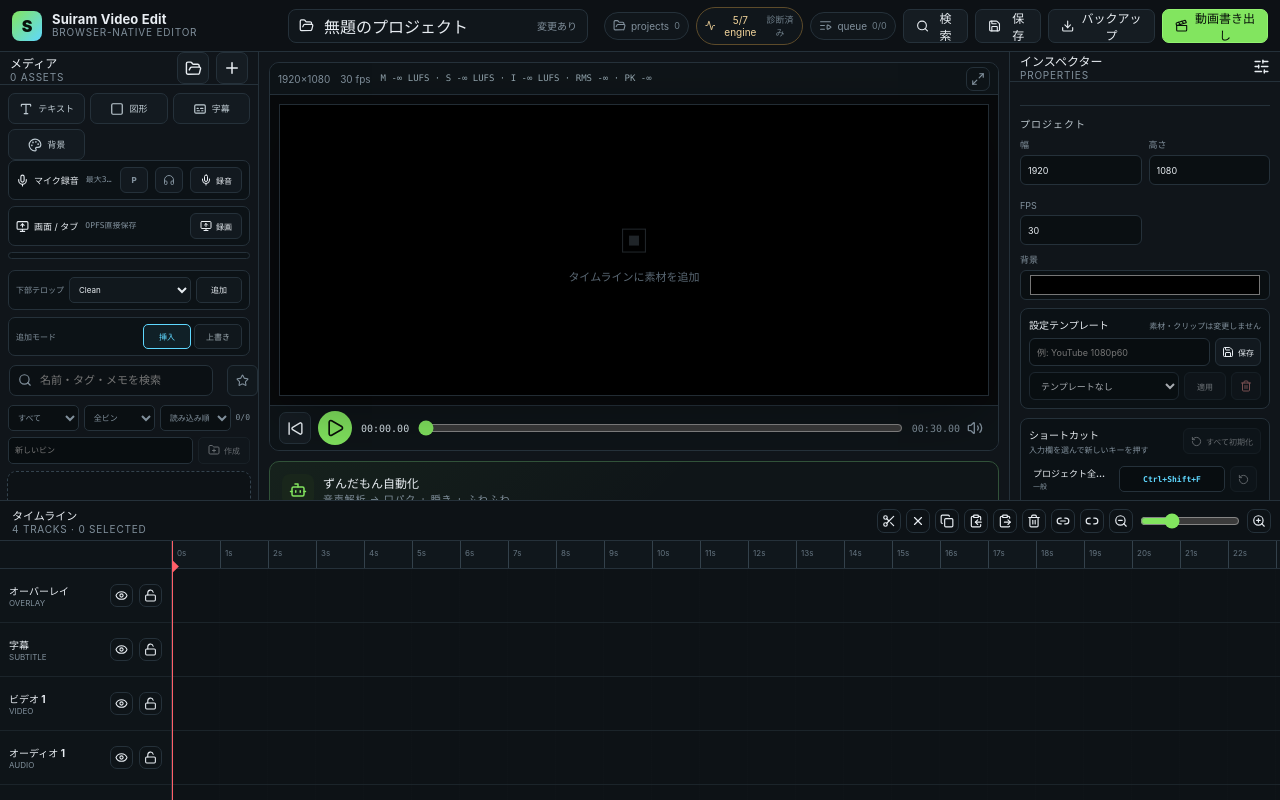
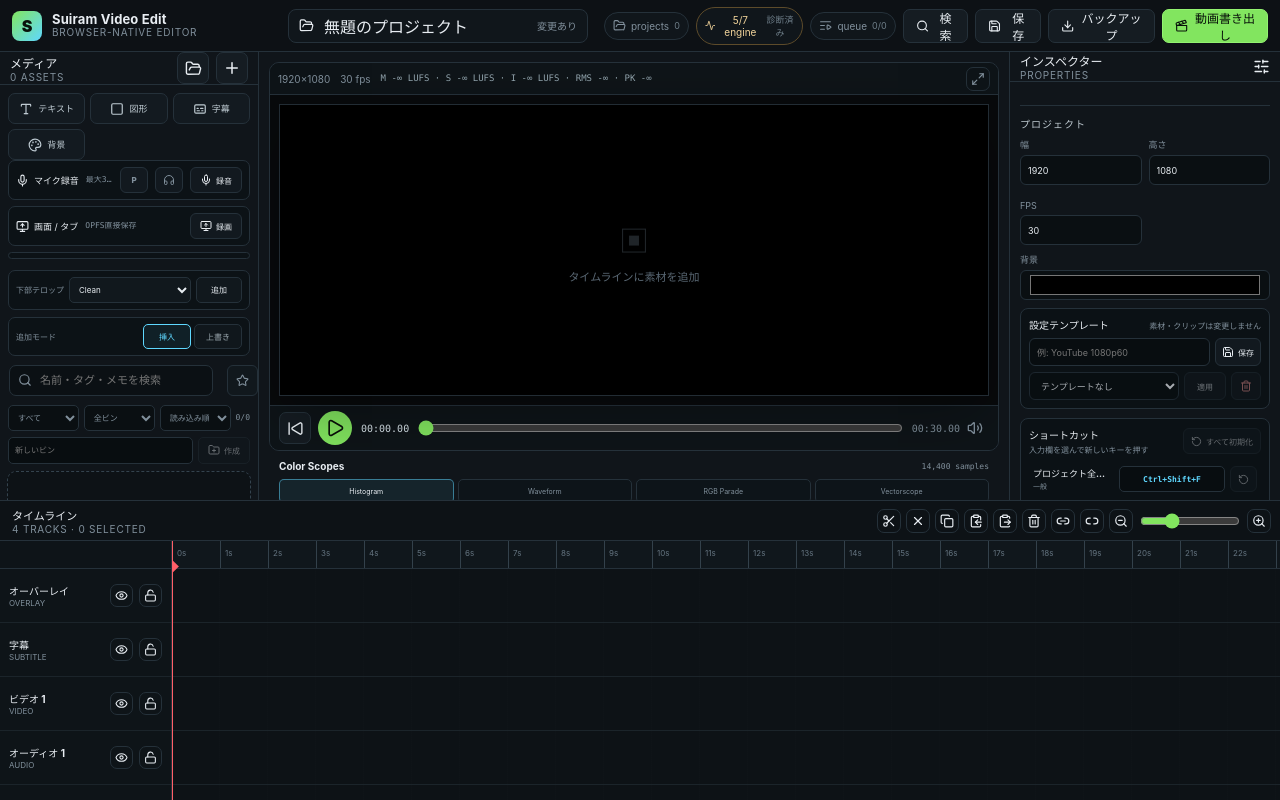
Before and after one commit to godrenkon/video_edit, a React (Vite) app: page / in a window 1280 px wide. Built offline with nearby package versions, Linux system fonts and the light colour scheme.

Commit message:
feat: expose live color scopes in editor

```diff
--- a/src/App.tsx
+++ b/src/App.tsx
@@ -55,6 +55,7 @@ import { getAssetWaveform, waveformCacheKey } from './render/waveform';
 import { clearTimelineThumbnailCache } from './render/thumbnailCache';
 import { detectSceneCandidates, mergeSceneMarkers, sceneMarkersForAsset } from './render/sceneDetection';
 import { generateVideoProxy } from './render/proxyGenerator';
+import { ColorScopesPanel } from './components/ColorScopesPanel';
 import { Inspector } from './components/Inspector';
 import { MediaLibrary } from './components/MediaLibrary';
 import { Preview } from './components/Preview';
@@ -1352,6 +1353,7 @@ export default function App() {
         />
         <div className="centerColumn">
           <Preview project={project} time={time} playing={playing} onTogglePlay={() => setPlaying((v) => !v)} onTime={(v) => setTime(Math.max(0, Math.min(project.duration, v)))} />
+          <ColorScopesPanel project={project} time={time} playing={playing} />
           <ZundamonPanel assets={project.assets} busy={zBusy} onGenerate={generateZundamon} />
           <EngineStatus capabilities={capabilities} storageText={storageText} />
         </div>
```
